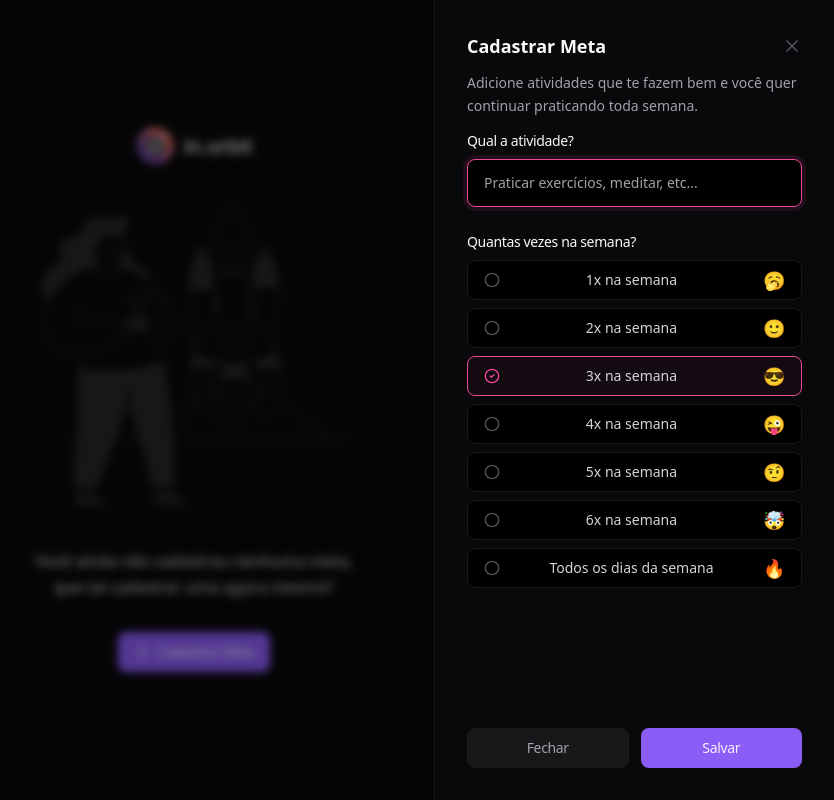
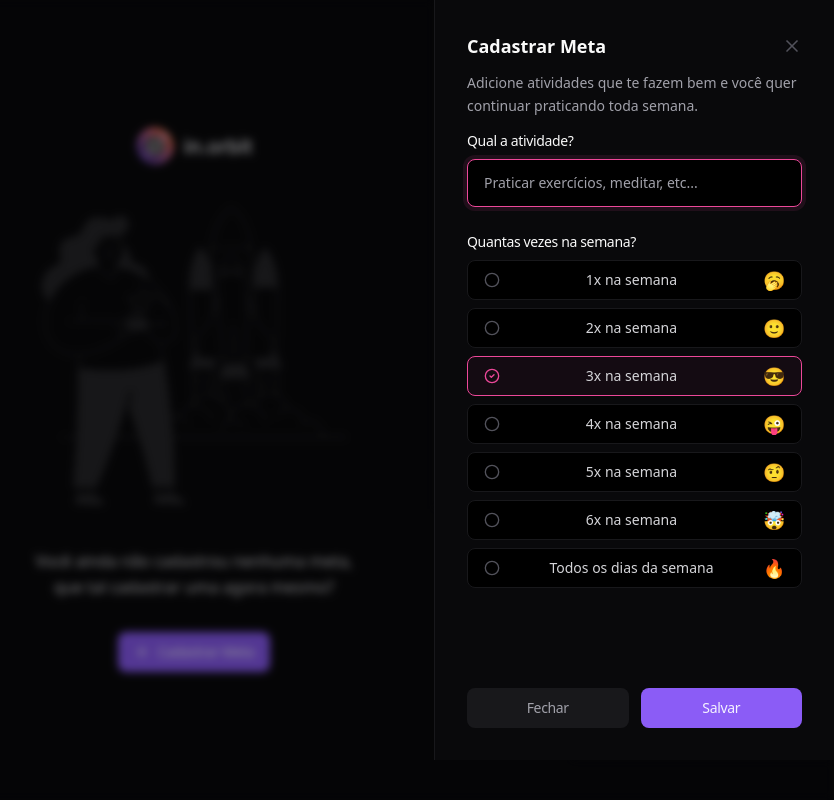
Before and after one commit to Jhone-cmd/Nlw-Pocket-JS-Frontend-Rocketseat, a React (Vite) app: page / in a window 1280 px wide. Both pictures are taken after a click on the button "Cadastrar Meta". Shown: the whole page, without its empty margins (446-1280 px from the left). Built offline with nearby package versions, Linux system fonts and the light colour scheme; no server answers.

Commit message:
chore: adjustments to height settings in DialogContent

```diff
--- a/src/components/ui/dialog.tsx
+++ b/src/components/ui/dialog.tsx
@@ -32,7 +32,7 @@ export function DialogContent(props: DialogPrimitive.DialogContentProps) {
 
       <DialogPrimitive.DialogContent
         {...props}
-        className="fixed z-50 right-0 top-0 bottom-0 w-[400px] h-screen border-l border-zinc-900 bg-zinc-950 p-8 max-h-[100vh] overflow-y-auto"
+        className="fixed z-50 right-0 top-0 bottom-0 w-[400px] h-screen border-l border-zinc-900 bg-zinc-950 p-8 max-h-[95vh] overflow-y-auto"
       />
     </DialogPortal>
   )
```
